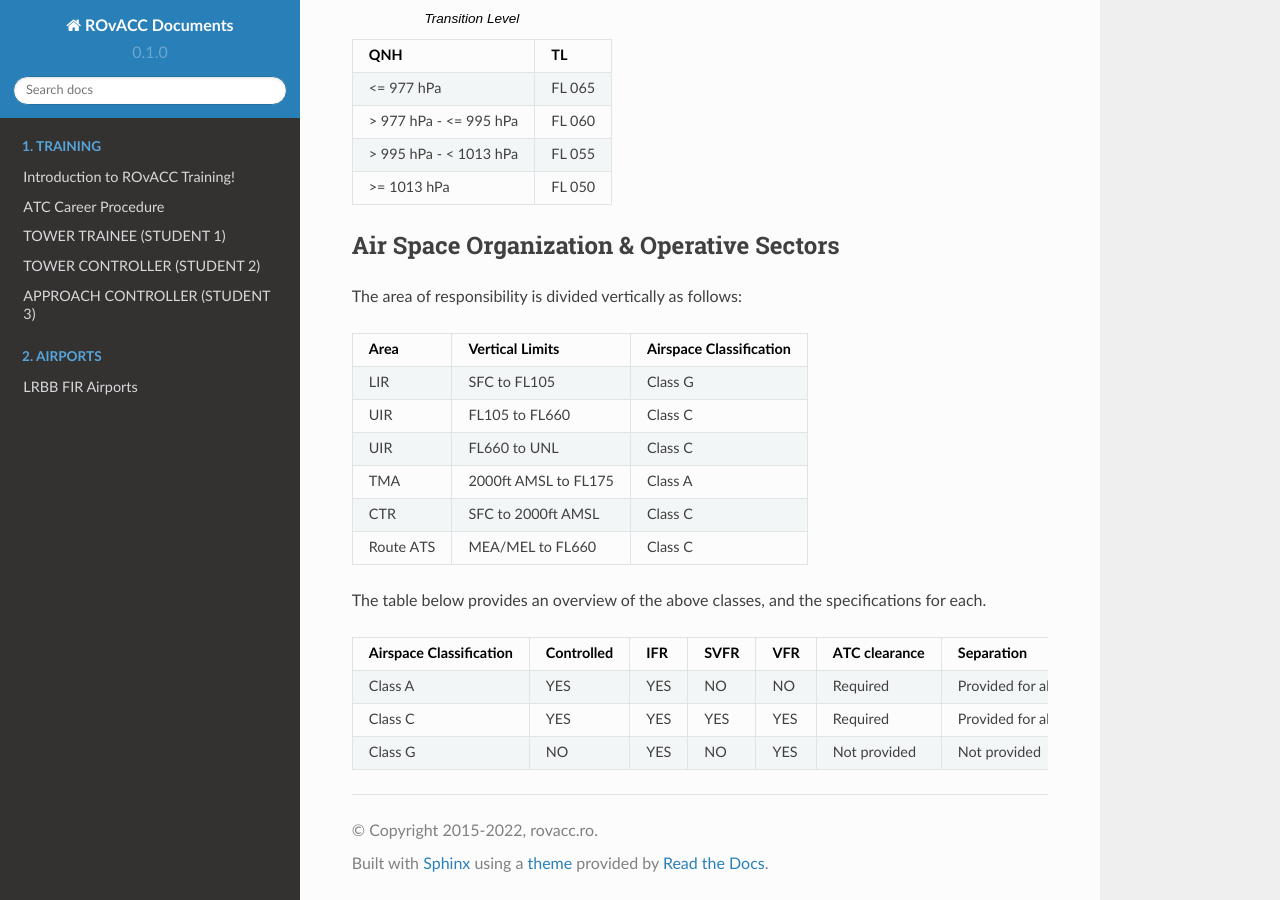
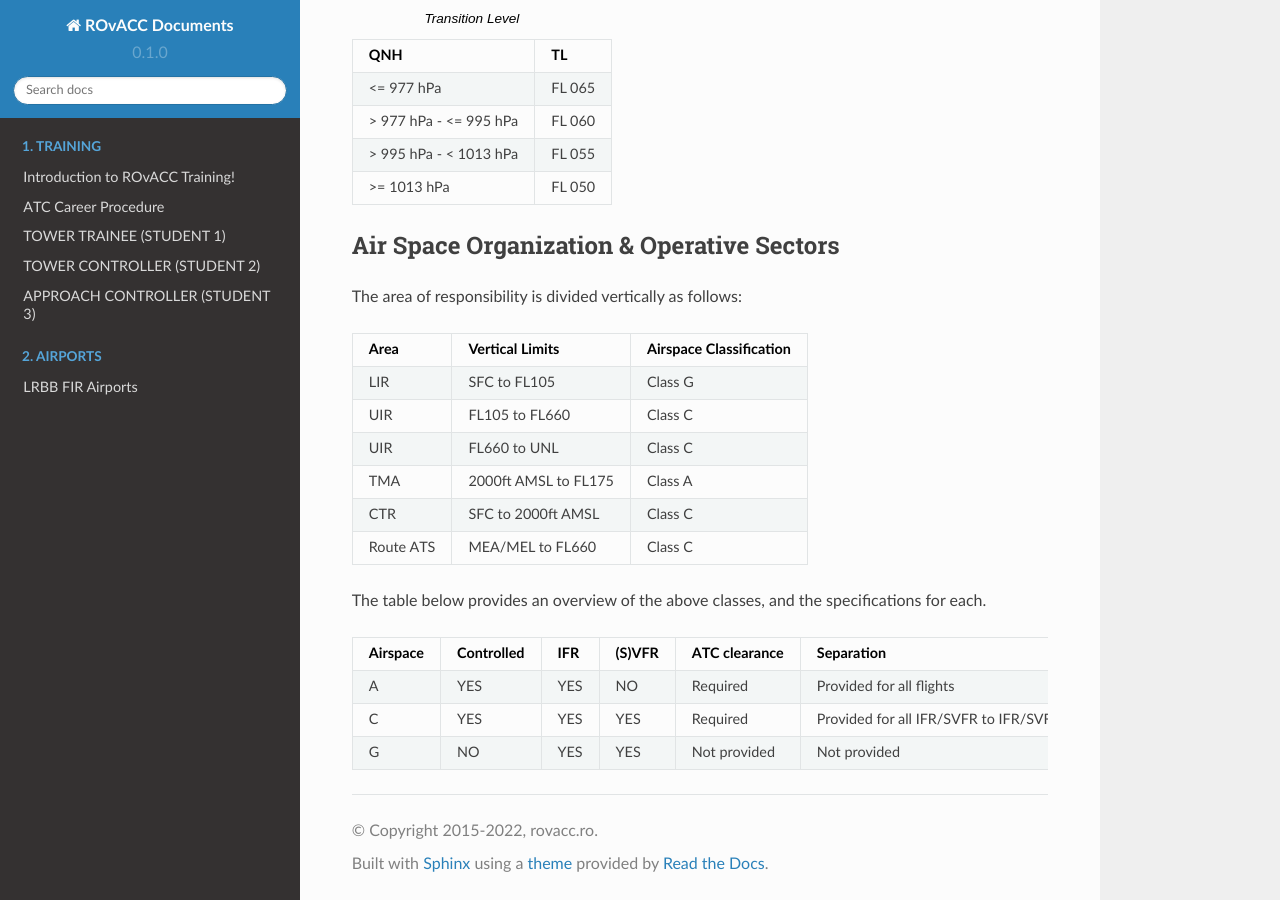
Before and after one commit to ROvACC/training-docs, a Sphinx documentation site: the page built from docs/source/sop/bucharest.rst, in a window 1280 px wide and 900 px high, scrolled down 2786 px. Built offline with Sphinx 7.4.7 and the Read the Docs theme 2.0.0, drawn with Linux system fonts in a browser that asks for light colours.

Commit message:
redesign

```diff
--- a/docs/source/sop/bucharest.rst
+++ b/docs/source/sop/bucharest.rst
@@ -154,34 +154,30 @@ The table below provides an overview of the above classes, and the specification
 .. list-table::
    :header-rows: 1
 
-   * - Airspace Classification
+   * - Airspace
      - Controlled
      - IFR
-     - SVFR
-     - VFR
+     - (S)VFR
      - ATC clearance
      - Separation
      - Traffic information
-   * - Class A
+   * - A
      - YES
      - YES
-     - NO
      - NO
      - Required
      - Provided for all flights
      - N/A
-   * - Class C
-     - YES
+   * - C
      - YES
      - YES
      - YES
      - Required
      - Provided for all IFR/SVFR to IFR/SVFR/VFR
      - Provided for all VFR
-   * - Class G
+   * - G
      - NO
      - YES
-     - NO
      - YES
      - Not provided
      - Not provided
```
